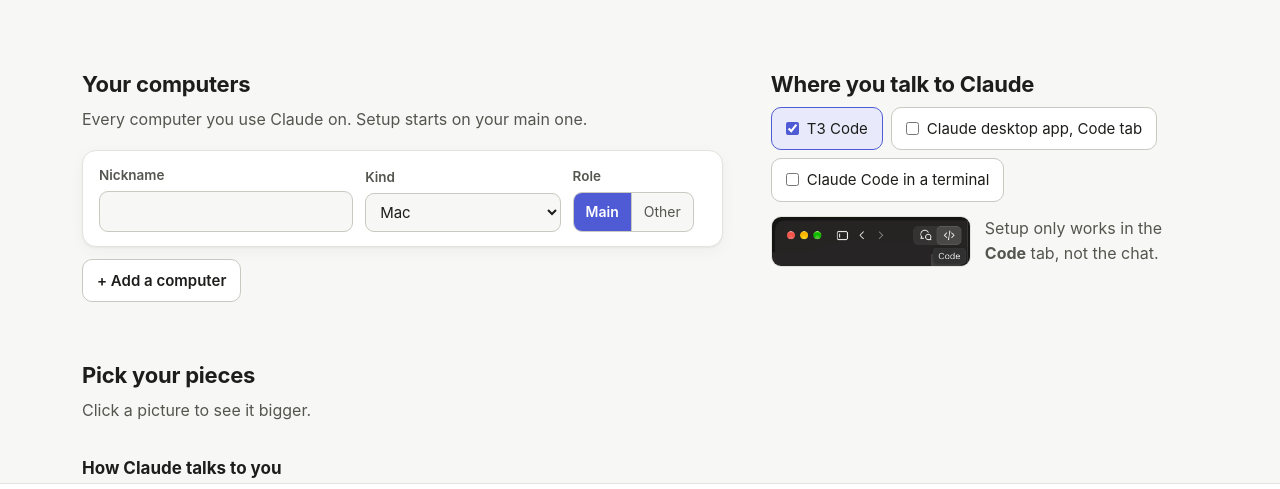
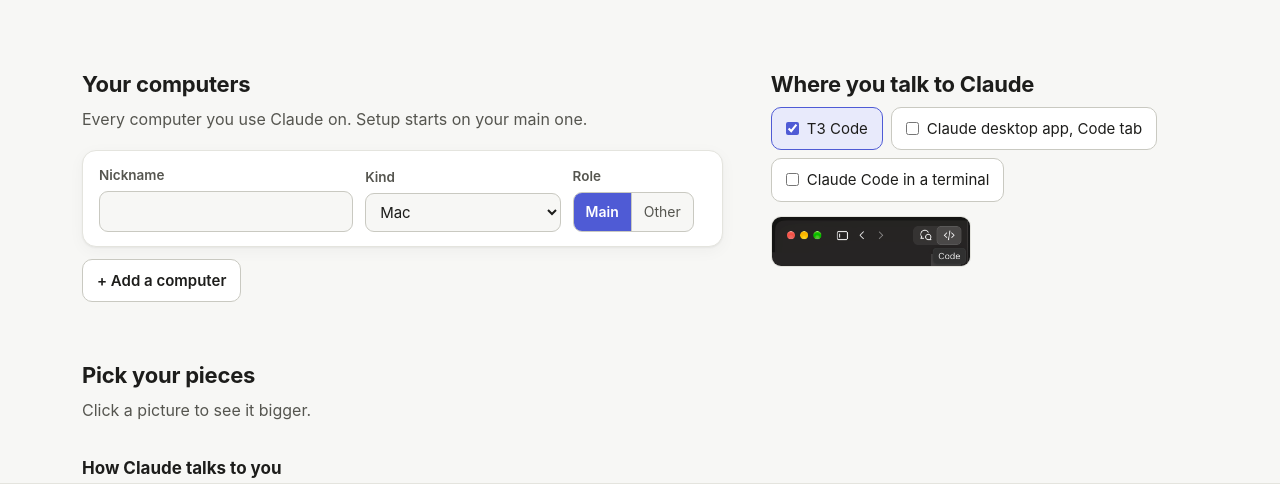
Before and after one commit to punkhop/ai-tools, a plain HTML site: page setup/index.html in a window 1280 px wide. Shown: the part 243-732 px from the top of the page. Drawn offline with Linux system fonts and the light colour scheme.

Commit message:
style(setup): drop the Code tab line
Co-Authored-By: Claude Opus 5.5 <noreply@anthropic.com>

```diff
--- a/setup/index.html
+++ b/setup/index.html
@@ -177,7 +177,7 @@ pre.out{white-space:pre-wrap;font:13px/1.5 ui-monospace,Menlo,monospace;backgrou
   <label class="radio"><input type="checkbox" name="where" value="Claude desktop app"> Claude desktop app, Code tab</label>
   <label class="radio"><input type="checkbox" name="where" value="Terminal"> Claude Code in a terminal</label>
 </div>
-<div class="desk-tip"><img src="img/desktop-code-tab.png" alt="The Code button at the top left of the Claude desktop app"><p class="sub" style="margin:0">Setup only works in the <b>Code</b> tab, not the chat.</p></div>
+<div class="desk-tip"><img src="img/desktop-code-tab.png" alt="The Code button at the top left of the Claude desktop app"></div>
 </div></div>
 
 <h2>Pick your pieces</h2>
```
